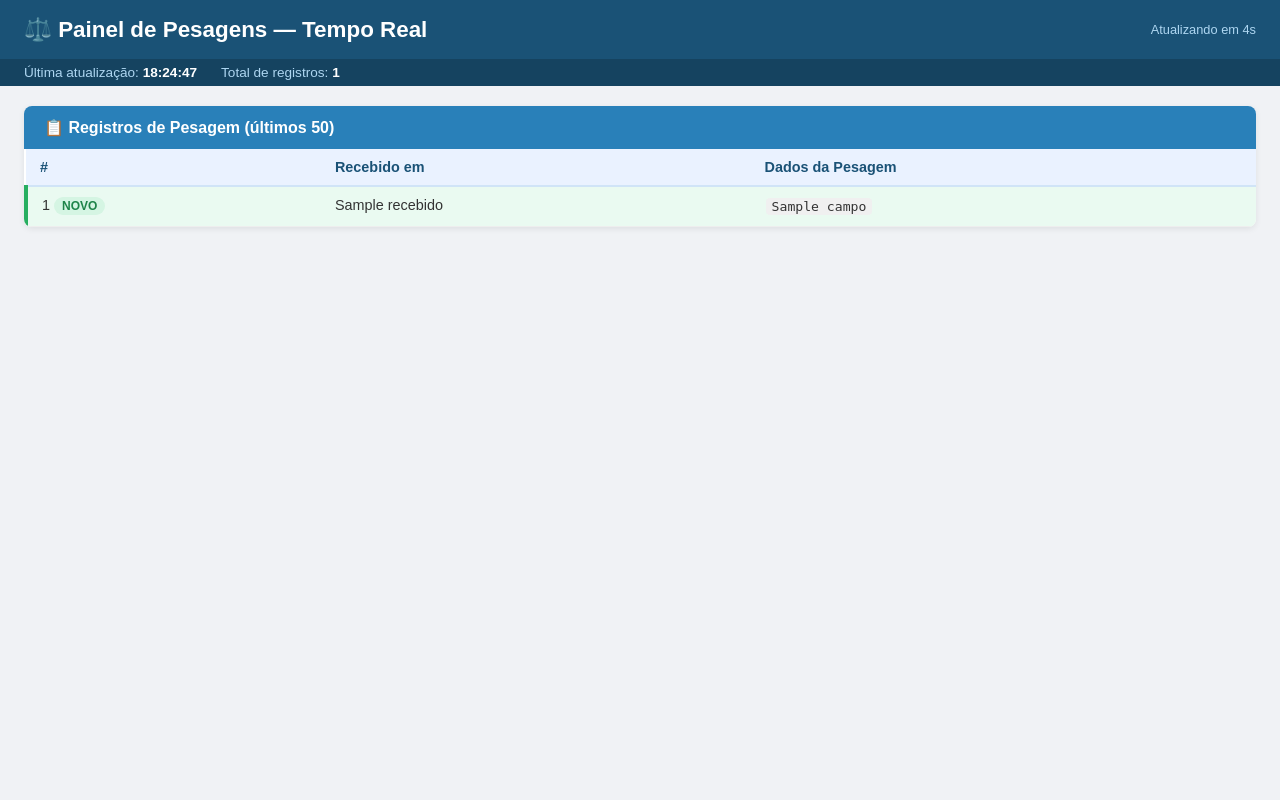
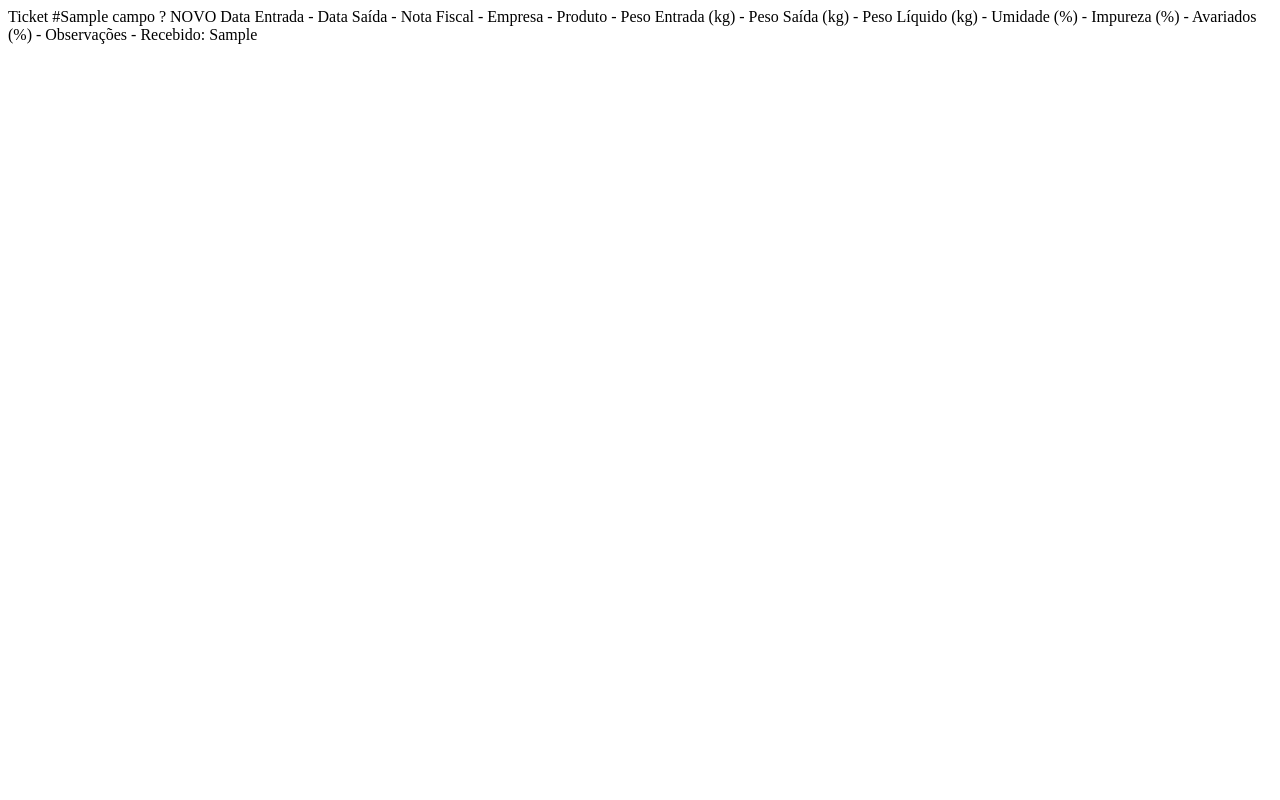
Before and after one commit to betozanetta-ai/balanca-pesagens, a Flask app: template templates/index.html in a window 1280 px wide. Run offline with Flask 3, Linux system fonts and the light colour scheme; the template is opened without the code that fills it: most values are stand-ins (such as "Sample title", 1, 10 or a date in 2020).

Commit message:
Update index.html

```diff
--- a/templates/index.html
+++ b/templates/index.html
@@ -1,197 +1,20 @@
-<!DOCTYPE html>
-<html lang="pt-BR">
-<head>
-  <meta charset="UTF-8">
-  <meta name="viewport" content="width=device-width, initial-scale=1.0">
-  <title>Painel de Pesagens</title>
-  <style>
-    * { box-sizing: border-box; margin: 0; padding: 0; }
-
-    body {
-      font-family: Arial, sans-serif;
-      background: #f0f2f5;
-      color: #333;
-    }
-
-    header {
-      background: #1a5276;
-      color: white;
-      padding: 16px 24px;
-      display: flex;
-      align-items: center;
-      justify-content: space-between;
-    }
-
-    header h1 { font-size: 1.4rem; }
-
-    #status-bar {
-      font-size: 0.85rem;
-      background: #154360;
-      padding: 6px 24px;
-      color: #aed6f1;
-      display: flex;
-      gap: 24px;
-    }
-
-    #status-bar span { font-weight: bold; color: white; }
-
-    .container { padding: 20px 24px; }
-
-    .card {
-      background: white;
-      border-radius: 8px;
-      box-shadow: 0 2px 6px rgba(0,0,0,0.08);
-      overflow: hidden;
-      margin-bottom: 20px;
-    }
-
-    .card-header {
-      background: #2980b9;
-      color: white;
-      padding: 12px 20px;
-      font-weight: bold;
-      font-size: 1rem;
-    }
-
-    table {
-      width: 100%;
-      border-collapse: collapse;
-      font-size: 0.9rem;
-    }
-
-    th {
-      background: #eaf2ff;
-      padding: 10px 14px;
-      text-align: left;
-      font-weight: bold;
-      color: #1a5276;
-      border-bottom: 2px solid #d0e4f7;
-    }
-
-    td {
-      padding: 10px 14px;
-      border-bottom: 1px solid #eee;
-      vertical-align: top;
-    }
-
-    tr:hover td { background: #f7fbff; }
-
-    tr.nova td { background: #eafaf1; }
-    tr.nova td:first-child { border-left: 4px solid #27ae60; }
-
-    .badge {
-      display: inline-block;
-      padding: 2px 8px;
-      border-radius: 12px;
-      font-size: 0.75rem;
-      font-weight: bold;
-    }
-
-    .badge-nova { background: #d5f5e3; color: #1e8449; }
-
-    .campo-valor {
-      display: inline-block;
-      background: #f0f0f0;
-      border-radius: 4px;
-      padding: 1px 6px;
-      margin: 1px;
-      font-size: 0.82rem;
-      font-family: monospace;
-    }
-
-    #countdown {
-      font-size: 0.8rem;
-      color: #aed6f1;
-    }
-
-    .empty {
-      padding: 40px;
-      text-align: center;
-      color: #999;
-    }
-
-    @media (max-width: 600px) {
-      th, td { padding: 8px 10px; font-size: 0.82rem; }
-    }
-  </style>
-</head>
-<body>
-
-<header>
-  <h1>⚖️ Painel de Pesagens — Tempo Real</h1>
-  <span id="countdown">Atualizando em <span id="timer">10</span>s</span>
-</header>
-
-<div id="status-bar">
-  <div>Última atualização: <span id="ultima-atualizacao">--</span></div>
-  <div>Total de registros: <span id="total">{{ pesagens|length }}</span></div>
-</div>
-
-<div class="container">
-
-  <div class="card">
-    <div class="card-header">📋 Registros de Pesagem (últimos 50)</div>
-
-    {% if pesagens %}
-    <table>
-      <thead>
-        <tr>
-          <th>#</th>
-          <th>Recebido em</th>
-          <th>Dados da Pesagem</th>
-        </tr>
-      </thead>
-      <tbody id="tabela-corpo">
-        {% for p in pesagens %}
-        <tr {% if loop.index == 1 %}class="nova"{% endif %}>
-          <td>
-            {{ p.id }}
-            {% if loop.index == 1 %}
-            <span class="badge badge-nova">NOVO</span>
-            {% endif %}
-          </td>
-          <td>{{ p.recebido }}</td>
-          <td>
-            {% for c in p.campos %}
-              {% if c.strip() %}
-              <span class="campo-valor">{{ c.strip() }}</span>
-              {% endif %}
-            {% endfor %}
-          </td>
-        </tr>
-        {% endfor %}
-      </tbody>
-    </table>
-    {% else %}
-    <div class="empty">
-      Nenhuma pesagem recebida ainda.<br>
-      Aguardando dados da balança...
-    </div>
-    {% endif %}
-  </div>
-
-</div>
-
-<script>
-  let segundos = 10;
-
-  function atualizarHora() {
-    const agora = new Date();
-    document.getElementById('ultima-atualizacao').textContent =
-      agora.toLocaleTimeString('pt-BR');
-  }
-
-  function contagem() {
-    segundos--;
-    document.getElementById('timer').textContent = segundos;
-    if (segundos <= 0) {
-      location.reload();
-    }
-  }
-
-  atualizarHora();
-  setInterval(contagem, 1000);
-</script>
-
-</body>
-</html>
+{% for p in pesagens %} {% set c = p.campos %}
+Ticket #{{ c[0] if c|length > 0 else '?' }}
+{{ c[1] if c|length > 1 else '?' }}
+{% if loop.index == 1 %}
+NOVO
+{% endif %}
+Data Entrada	{{ c[5] if c|length > 5 else '-' }}
+Data Saída	{{ c[7] if c|length > 7 else '-' }}
+Nota Fiscal	{{ c[3] if c|length > 3 else '-' }}
+Empresa	{{ c[2] if c|length > 2 else '-' }}
+Produto	{{ c[4] if c|length > 4 else '-' }}
+Peso Entrada (kg)	{{ c[16] if c|length > 16 else '-' }}
+Peso Saída (kg)	{{ c[17] if c|length > 17 else '-' }}
+Peso Líquido (kg)	{{ c[23] if c|length > 23 else '-' }}
+Umidade (%)	{{ c[18] if c|length > 18 else '-' }}
+Impureza (%)	{{ c[19] if c|length > 19 else '-' }}
+Avariados (%)	{{ c[20] if c|length > 20 else '-' }}
+Observações	{{ c[27] if c|length > 27 else '-' }}
+Recebido: {{ p.recebido_em }}
+{% endfor %}
```
